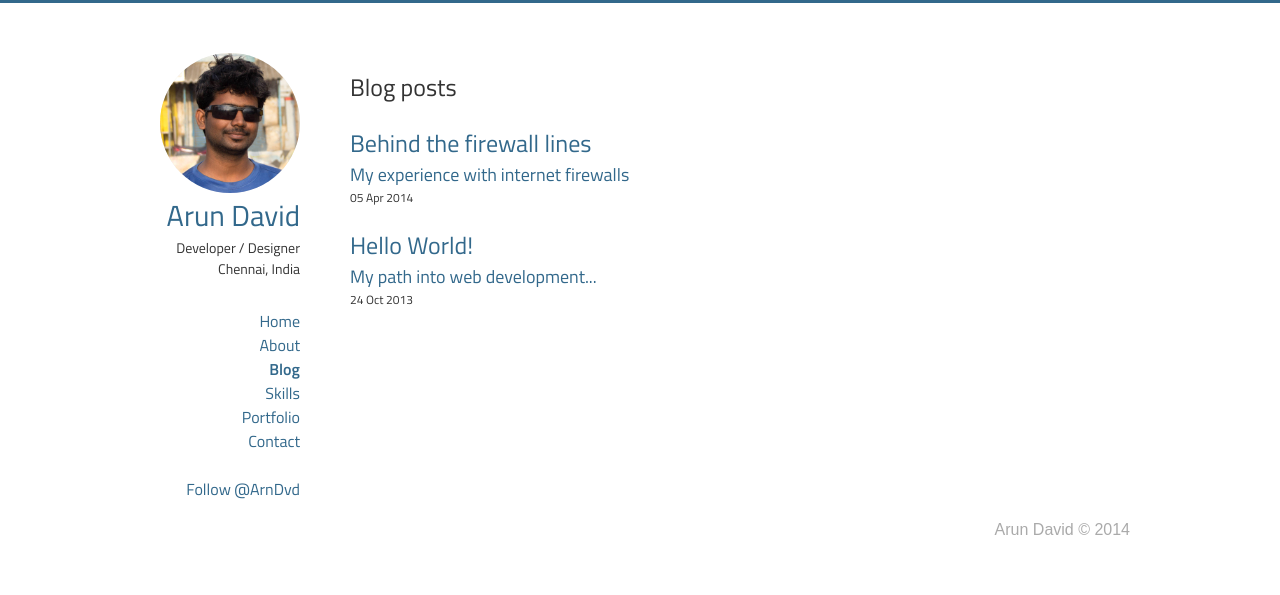
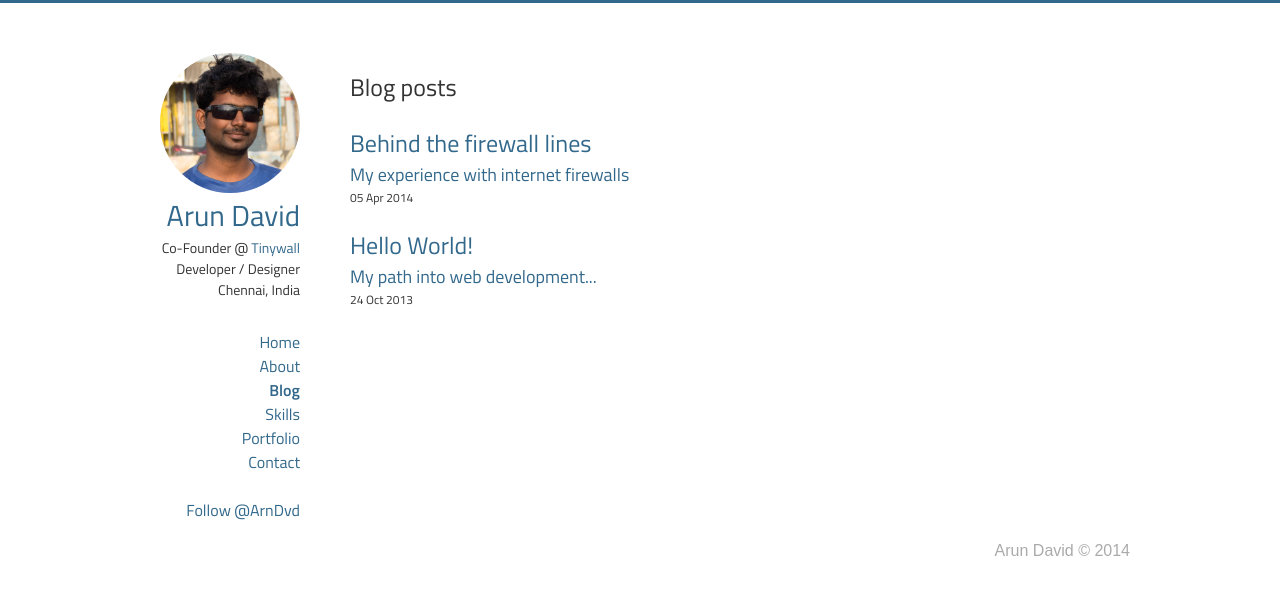
Before and after one commit to arunmdavid/blog, a Jekyll site: the page built from index.html, in a window 1280 px wide. Shown: the top 595 px of the page. Built offline with Jekyll 4.4.1, drawn with Linux system fonts in a browser that asks for light colours; Markdown is read by kramdown in place of the engine named in the settings; the list of posts is cut into pages by our own code; comment, search, counter and statistics services are not loaded.

Commit message:
bio change

```diff
--- a/_layouts/blog.html
+++ b/_layouts/blog.html
@@ -33,7 +33,8 @@
                         </div>
                         <a href='{{ site.site_base }}' class='header-text'>Arun David</a>
                             <div class='desc'>
-                                Developer / Designer<br/> Chennai, India
+                                Co-Founder @ <a href='http://tinywall.com' target='_blank'>Tinywall</a>
+                                <br/>Developer / Designer<br/> Chennai, India
                             </div>
                     </header>
                     <nav>
```
